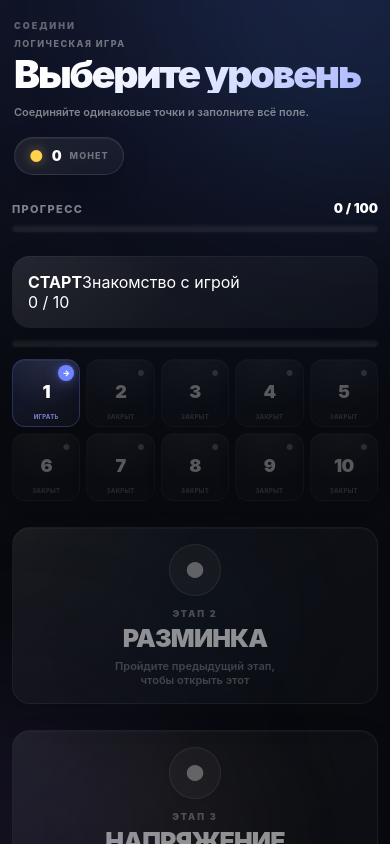
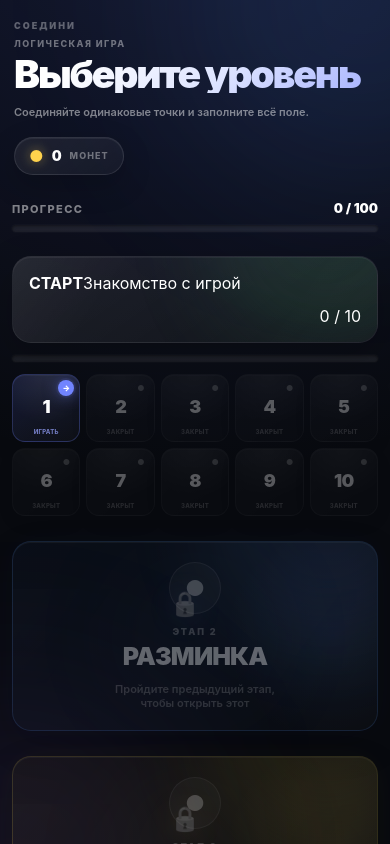
Before and after one commit to dancheei2-hue/Soedini, a React (Vite) app: page / in a window 390 px wide. Shown: the top 844 px of the page. Built offline with nearby package versions, Linux system fonts and the light colour scheme.

Commit message:
Create project

```diff
--- a/src/style.css
+++ b/src/style.css
@@ -88,7 +88,9 @@ button:focus-visible {
   z-index: 1;
 }
 
-/* Верхняя часть */
+/* =================================
+   ВЕРХНЯЯ ЧАСТЬ
+   ================================= */
 
 .levels-header {
   position: relative;
@@ -142,7 +144,9 @@ button:focus-visible {
   font-weight: 600;
 }
 
-/* Монеты */
+/* =================================
+   МОНЕТЫ
+   ================================= */
 
 .levels-header > div:last-child {
   display: inline-flex !important;
@@ -182,7 +186,9 @@ button:focus-visible {
   letter-spacing: 0.12em !important;
 }
 
-/* Общий прогресс */
+/* =================================
+   ОБЩИЙ ПРОГРЕСС
+   ================================= */
 
 .levels-progress {
   margin-bottom: 29px;
@@ -234,104 +240,271 @@ button:focus-visible {
 }
 
 /* =================================
-   ЭТАП
+   ЭТАПЫ
    ================================= */
 
 .levels-page > section {
-  margin-bottom: 32px !important;
-  animation: pageAppear 0.5s ease both;
+  position: relative;
+  margin-bottom: 30px !important;
+  animation: stageAppear 0.55s ease both;
 }
 
 /*
-   App задаёт stage-карточке inline-стили.
-   Здесь аккуратно усиливаем их, не ломая размеры.
+   Цвета этапов:
+
+   1 — СТАРТ        зелёный
+   2 — РАЗМИНКА     синий
+   3 — НАПРЯЖЕНИЕ   жёлтый
+   4 — СЛОЖНО       оранжевый
+   5 — МАСТЕР       фиолетовый
 */
+
+/* ---------- БАЗОВАЯ ПЛАШКА ---------- */
 
 .levels-page > section > div:first-child {
   position: relative;
   overflow: hidden;
-  margin-bottom: 16px !important;
-  padding: 18px !important;
-  border-radius: 20px !important;
+
+  margin-bottom: 15px !important;
+  padding: 20px !important;
+
+  border-radius: 23px !important;
+  border: 1px solid rgba(255, 255, 255, 0.08) !important;
+
   background:
     linear-gradient(
       145deg,
-      rgba(255, 255, 255, 0.055),
+      rgba(255, 255, 255, 0.075),
       rgba(255, 255, 255, 0.025)
     ) !important;
+
   box-shadow:
-    inset 0 1px 0 rgba(255, 255, 255, 0.045),
-    0 12px 35px rgba(0, 0, 0, 0.16);
-}
+    inset 0 1px 0 rgba(255, 255, 255, 0.055),
+    0 14px 40px rgba(0, 0, 0, 0.2);
+
+  transition:
+    transform 0.2s ease,
+    border-color 0.2s ease,
+    box-shadow 0.2s ease;
+}
+
+/* Большое цветное свечение */
 
 .levels-page > section > div:first-child::before {
   content: "";
   position: absolute;
+
+  width: 240px;
+  height: 240px;
+
+  top: -145px;
+  right: -70px;
+
+  border-radius: 50%;
+
+  background: var(--stage-color, rgba(255, 255, 255, 0.08));
+  opacity: 0.12;
+
+  filter: blur(45px);
+
+  pointer-events: none;
+}
+
+/* Диагональный декоративный блик */
+
+.levels-page > section > div:first-child::after {
+  content: "";
+  position: absolute;
   inset: 0;
+
+  background:
+    linear-gradient(
+      125deg,
+      rgba(255, 255, 255, 0.045),
+      transparent 28%,
+      transparent 72%,
+      rgba(255, 255, 255, 0.018)
+    );
+
   pointer-events: none;
-  background:
-    radial-gradient(
-      circle at 0% 0%,
-      rgba(255, 255, 255, 0.05),
-      transparent 45%
-    );
-}
+}
+
+/* ---------- ЦВЕТА ---------- */
+
+.levels-page > section:nth-of-type(1) {
+  --stage-color: #65d879;
+  --stage-rgb: 101, 216, 121;
+}
+
+.levels-page > section:nth-of-type(2) {
+  --stage-color: #5c9cff;
+  --stage-rgb: 92, 156, 255;
+}
+
+.levels-page > section:nth-of-type(3) {
+  --stage-color: #f4d44d;
+  --stage-rgb: 244, 212, 77;
+}
+
+.levels-page > section:nth-of-type(4) {
+  --stage-color: #ff914d;
+  --stage-rgb: 255, 145, 77;
+}
+
+.levels-page > section:nth-of-type(5) {
+  --stage-color: #b17aff;
+  --stage-rgb: 177, 122, 255;
+}
+
+/* ---------- ЗАГОЛОВОК ЭТАПА ---------- */
 
 .levels-page > section > div:first-child > div:first-child {
   position: relative;
-  z-index: 1;
-}
+  z-index: 2;
+
+  min-width: 0;
+}
+
+/* Маленький номер ЭТАПА */
 
 .levels-page > section > div:first-child > div:first-child > div:first-child {
-  font-size: 10px !important;
-  letter-spacing: 0.25em !important;
-}
+  display: inline-flex !important;
+  align-items: center;
+  gap: 7px;
+
+  font-size: 9px !important;
+  line-height: 1 !important;
+  letter-spacing: 0.22em !important;
+  font-weight: 900 !important;
+
+  color: var(--stage-color) !important;
+
+  text-shadow:
+    0 0 12px rgba(var(--stage-rgb), 0.45);
+}
+
+/* Цветная точка */
+
+.levels-page > section > div:first-child > div:first-child > div:first-child::before {
+  content: "";
+
+  width: 7px;
+  height: 7px;
+
+  flex: 0 0 auto;
+
+  border-radius: 50%;
+
+  background: var(--stage-color);
+
+  box-shadow:
+    0 0 0 3px rgba(var(--stage-rgb), 0.1),
+    0 0 13px rgba(var(--stage-rgb), 0.7);
+}
+
+/* Название */
 
 .levels-page > section > div:first-child > div:first-child > div:nth-child(2) {
-  margin-top: 6px !important;
-  font-size: 25px !important;
-  line-height: 1 !important;
+  margin-top: 8px !important;
+
+  font-size: clamp(27px, 7vw, 36px) !important;
+  line-height: 0.95 !important;
+
   font-weight: 950 !important;
-  letter-spacing: -0.035em;
-}
+
+  letter-spacing: -0.05em;
+
+  color: #fff !important;
+
+  text-shadow:
+    0 5px 25px rgba(0, 0, 0, 0.25);
+}
+
+/* Описание */
 
 .levels-page > section > div:first-child > div:first-child > div:nth-child(3) {
-  margin-top: 6px !important;
-  color: rgba(255, 255, 255, 0.42) !important;
+  margin-top: 8px !important;
+
+  color: rgba(255, 255, 255, 0.46) !important;
+
   font-size: 12px !important;
+  line-height: 1.35 !important;
+
   font-weight: 600;
 }
+
+/* ---------- ПРОГРЕСС ЭТАПА ---------- */
 
 .levels-page > section > div:first-child > div:nth-child(2) {
   position: relative;
-  z-index: 1;
+  z-index: 2;
+
+  display: flex;
+  align-items: baseline;
+  justify-content: flex-end;
+
+  gap: 5px;
+
+  white-space: nowrap;
 }
 
 .levels-page > section > div:first-child > div:nth-child(2) > div:first-child {
-  font-size: 14px !important;
-  font-weight: 900 !important;
+  color: var(--stage-color) !important;
+
+  font-size: 15px !important;
+  font-weight: 950 !important;
+
+  text-shadow:
+    0 0 14px rgba(var(--stage-rgb), 0.35);
 }
 
 .levels-page > section > div:first-child > div:nth-child(2) > div:nth-child(2) {
-  color: rgba(255, 255, 255, 0.38) !important;
-}
+  color: rgba(255, 255, 255, 0.32) !important;
+
+  font-size: 10px !important;
+  font-weight: 800 !important;
+}
+
+/* ---------- ПРОГРЕСС-БАР ---------- */
 
 .levels-page > section > div:first-child > div:last-child {
   position: relative;
-  z-index: 1;
+  z-index: 2;
+
+  margin-top: 13px !important;
 }
 
 .levels-page > section > div:first-child > div:last-child > div {
-  background: rgba(255, 255, 255, 0.09) !important;
+  height: 5px !important;
+
+  background: rgba(255, 255, 255, 0.07) !important;
+
+  box-shadow:
+    inset 0 1px 2px rgba(0, 0, 0, 0.45);
 }
 
 .levels-page > section > div:first-child > div:last-child > div > div {
-  box-shadow: 0 0 13px currentColor;
-}
-
-/* =================================
-   КАРТОЧКИ УРОВНЕЙ
-   ================================= */
+  background: var(--stage-color) !important;
+
+  box-shadow:
+    0 0 8px rgba(var(--stage-rgb), 0.6),
+    0 0 18px rgba(var(--stage-rgb), 0.3);
+
+  transition: width 0.5s ease;
+}
+
+/* ---------- ОТКРЫТЫЙ ТЕКУЩИЙ ЭТАП ---------- */
+
+.levels-page > section:not(:has(.level-card.locked)) > div:first-child {
+  border-color: rgba(var(--stage-rgb), 0.2) !important;
+
+  box-shadow:
+    inset 0 1px 0 rgba(255, 255, 255, 0.06),
+    0 14px 40px rgba(0, 0, 0, 0.22),
+    0 0 35px rgba(var(--stage-rgb), 0.05);
+}
+
+/* ---------- КАРТОЧКИ УРОВНЕЙ ---------- */
 
 .level-grid {
   display: grid;
@@ -341,24 +514,33 @@ button:focus-visible {
 
 .level-card {
   position: relative;
+
   min-width: 0;
   min-height: 0;
+
   aspect-ratio: 1 / 1;
+
   padding: 0;
+
   border: 1px solid rgba(255, 255, 255, 0.075);
   border-radius: 15px;
+
   background:
     linear-gradient(
       145deg,
       rgba(255, 255, 255, 0.065),
       rgba(255, 255, 255, 0.025)
     );
+
   color: #fff;
+
   cursor: pointer;
   overflow: hidden;
+
   box-shadow:
     inset 0 1px 0 rgba(255, 255, 255, 0.045),
     0 7px 22px rgba(0, 0, 0, 0.15);
+
   transition:
     transform 0.15s ease,
     border-color 0.15s ease,
@@ -368,9 +550,12 @@ button:focus-visible {
 
 .level-card::before {
   content: "";
+
   position: absolute;
   inset: 0;
+
   pointer-events: none;
+
   background:
     radial-gradient(
       circle at 50% 0%,
@@ -385,11 +570,17 @@ button:focus-visible {
 
 .level-card:hover:not(:disabled) {
   transform: translateY(-2px);
+
   border-color: rgba(255, 255, 255, 0.16);
+
+  box-shadow:
+    inset 0 1px 0 rgba(255, 255, 255, 0.06),
+    0 10px 28px rgba(0, 0, 0, 0.2);
 }
 
 .level-card.completed {
   border-color: rgba(107, 203, 119, 0.3);
+
   background:
     linear-gradient(
       145deg,
@@ -400,6 +591,7 @@ button:focus-visible {
 
 .level-card.unlocked:not(.completed) {
   border-color: rgba(113, 132, 255, 0.26);
+
   background:
     linear-gradient(
       145deg,
@@ -415,32 +607,47 @@ button:focus-visible {
 
 .level-number {
   position: absolute;
+
   left: 0;
   right: 0;
   top: 50%;
+
   transform: translateY(-57%);
+
   z-index: 2;
+
   font-size: clamp(18px, 5vw, 23px);
   line-height: 1;
+
   font-weight: 950;
+
   letter-spacing: -0.04em;
 }
 
 .level-label {
   position: absolute;
+
   left: 4px;
   right: 4px;
   bottom: 7px;
+
   z-index: 3;
+
   overflow: hidden;
+
   white-space: nowrap;
   text-overflow: ellipsis;
+
   color: rgba(255, 255, 255, 0.36);
+
   font-size: 7px;
   line-height: 1;
+
   font-weight: 800;
+
   text-align: center;
   text-transform: uppercase;
+
   letter-spacing: 0.04em;
 }
 
@@ -454,15 +661,21 @@ button:focus-visible {
 
 .level-status {
   position: absolute;
+
   top: 6px;
   right: 6px;
+
   z-index: 4;
+
   width: 18px;
   height: 18px;
+
   display: flex;
   align-items: center;
   justify-content: center;
+
   border-radius: 50%;
+
   font-size: 9px;
   font-weight: 950;
 }
@@ -470,6 +683,7 @@ button:focus-visible {
 .completed-status {
   background: #6bcb77;
   color: #071009;
+
   box-shadow:
     0 0 0 2px rgba(107, 203, 119, 0.08),
     0 0 13px rgba(107, 203, 119, 0.42);
@@ -478,9 +692,11 @@ button:focus-visible {
 .play-status {
   background: #7184ff;
   color: #fff;
+
   box-shadow:
     0 0 0 2px rgba(113, 132, 255, 0.08),
     0 0 15px rgba(113, 132, 255, 0.48);
+
   animation: playablePulse 2s ease-in-out infinite;
 }
 
@@ -489,18 +705,107 @@ button:focus-visible {
   font-size: 9px;
 }
 
-/* Футер */
+/* =================================
+   ЗАКРЫТЫЕ ЭТАПЫ
+   ================================= */
+
+/*
+   Закрытый этап не показывает сетку уровней.
+   Он превращается в самостоятельную большую плашку.
+*/
+
+.levels-page > section:not(:has(.level-grid)) {
+  min-height: 155px;
+}
+
+/* Цветная атмосфера закрытого этапа */
+
+.levels-page > section:not(:has(.level-grid)) > div:first-child {
+  min-height: 155px;
+
+  display: flex !important;
+  flex-direction: column;
+  justify-content: center;
+
+  padding: 25px !important;
+
+  border-color: rgba(var(--stage-rgb), 0.16) !important;
+
+  background:
+    radial-gradient(
+      circle at 88% 50%,
+      rgba(var(--stage-rgb), 0.1),
+      transparent 32%
+    ),
+    linear-gradient(
+      145deg,
+      rgba(var(--stage-rgb), 0.055),
+      rgba(255, 255, 255, 0.018)
+    ) !important;
+
+  box-shadow:
+    inset 0 1px 0 rgba(255, 255, 255, 0.035),
+    0 12px 35px rgba(0, 0, 0, 0.16);
+}
+
+/* Затемняем содержимое */
+
+.levels-page > section:not(:has(.level-grid)) > div:first-child > div {
+  opacity: 0.68;
+}
+
+/* Название закрытого этапа */
+
+.levels-page > section:not(:has(.level-grid))
+  > div:first-child
+  > div:first-child
+  > div:nth-child(2) {
+  color: rgba(255, 255, 255, 0.72) !important;
+}
+
+/* Иконка/акцент замка */
+
+.levels-page > section:not(:has(.level-grid)) > div:first-child::after {
+  content: "🔒";
+
+  position: absolute;
+
+  right: 24px;
+  top: 50%;
+
+  transform: translateY(-50%);
+
+  font-size: 29px;
+
+  opacity: 0.35;
+
+  filter:
+    grayscale(1)
+    drop-shadow(0 0 15px rgba(var(--stage-rgb), 0.6));
+}
+
+/* =================================
+   ФУТЕР
+   ================================= */
 
 .levels-footer {
   margin-top: 10px;
+
   padding: 16px;
+
   border-radius: 15px;
+
   background: rgba(255, 255, 255, 0.025);
+
   border: 1px solid rgba(255, 255, 255, 0.05);
+
   color: rgba(255, 255, 255, 0.3);
+
   font-size: 10px;
   line-height: 1.4;
+
   font-weight: 650;
+
   text-align: center;
 }
 
@@ -512,6 +817,7 @@ button:focus-visible {
   min-height: 100vh;
   min-height: 100dvh;
   width: 100%;
+
   padding: 12px 12px 24px;
 
   position: relative;
@@ -524,28 +830,43 @@ button:focus-visible {
 
 .game-screen::before {
   content: "";
+
   position: fixed;
+
   width: 420px;
   height: 420px;
+
   top: -220px;
   left: 50%;
+
   transform: translateX(-50%);
+
   border-radius: 50%;
+
   background: rgba(91, 111, 255, 0.11);
+
   filter: blur(90px);
+
   pointer-events: none;
 }
 
-/* Шапка */
+/* =================================
+   ШАПКА ИГРЫ
+   ================================= */
 
 .game-header {
   width: min(620px, 100%);
+
   flex-shrink: 0;
+
   margin: 0 auto 12px;
 
   display: grid;
+
   grid-template-columns: auto 1fr auto;
+
   align-items: center;
+
   gap: 10px;
 
   position: relative;
@@ -554,16 +875,21 @@ button:focus-visible {
 
 .back-button {
   min-height: 39px;
+
   padding: 8px 11px;
 
   border: 1px solid rgba(255, 255, 255, 0.09);
+
   border-radius: 13px;
 
   background: rgba(255, 255, 255, 0.05);
+
   color: rgba(255, 255, 255, 0.78);
 
   cursor: pointer;
+
   font-size: 11px;
+
   font-weight: 850;
 
   backdrop-filter: blur(14px);
@@ -588,18 +914,26 @@ button:focus-visible {
 
 .game-logo {
   margin: 0;
+
   font-size: 18px;
   line-height: 1;
+
   font-weight: 950;
+
   letter-spacing: -0.04em;
 }
 
 .game-level {
   margin-top: 5px;
+
   color: rgba(255, 255, 255, 0.42);
+
   font-size: 9px;
+
   font-weight: 800;
+
   letter-spacing: 0.08em;
+
   text-transform: uppercase;
 }
 
@@ -609,22 +943,31 @@ button:focus-visible {
 
 .game-progress {
   width: auto !important;
+
   min-width: 45px;
+
   height: 38px !important;
+
   margin: 0 !important;
+
   padding: 6px 9px;
 
   display: flex !important;
+
   align-items: center;
+
   justify-content: center;
 
   border: 1px solid rgba(255, 255, 255, 0.09);
+
   border-radius: 12px;
 
   background: rgba(255, 255, 255, 0.05);
 
   color: #fff;
+
   font-size: 12px;
+
   font-weight: 900;
 
   backdrop-filter: blur(14px);
@@ -632,68 +975,98 @@ button:focus-visible {
 
 .game-progress span {
   color: #ffd34d !important;
-  filter: drop-shadow(0 0 6px rgba(255, 211, 77, 0.4));
-}
-
-/* Основная игровая область */
+
+  filter:
+    drop-shadow(
+      0 0 6px rgba(255, 211, 77, 0.4)
+    );
+}
+
+/* =================================
+   ОСНОВНАЯ ИГРОВАЯ ОБЛАСТЬ
+   ================================= */
 
 .game {
   width: min(620px, 100%);
+
   flex-shrink: 0;
+
   position: relative;
+
   z-index: 1;
 }
 
 .info {
   text-align: center;
+
   margin: 0 auto 11px;
 }
 
 .stats {
   display: flex;
+
   justify-content: center;
+
   align-items: center;
+
   gap: 7px;
+
   margin: 0 auto 10px;
 }
 
 .stats > span {
   min-width: 76px;
+
   padding: 6px 9px;
+
   border: 1px solid rgba(255, 255, 255, 0.06);
+
   border-radius: 11px;
+
   background: rgba(255, 255, 255, 0.03);
 
   color: rgba(255, 255, 255, 0.42);
+
   font-size: 9px;
+
   font-weight: 750;
 }
 
 .stats > span strong {
   color: rgba(255, 255, 255, 0.88);
+
   font-size: 12px;
+
   font-weight: 900;
 }
 
 .controls {
   display: flex;
+
   justify-content: center;
+
   gap: 7px;
+
   margin: 0 auto;
 }
 
 .controls button {
   min-height: 38px;
+
   padding: 7px 11px;
 
   border: 1px solid rgba(255, 255, 255, 0.09);
+
   border-radius: 11px;
 
   background: rgba(255, 255, 255, 0.055);
+
   color: rgba(255, 255, 255, 0.82);
 
   cursor: pointer;
+
   font-size: 10px;
+
   font-weight: 850;
 
   backdrop-filter: blur(12px);
@@ -714,6 +1087,7 @@ button:focus-visible {
 
 .controls button:disabled {
   opacity: 0.3;
+
   cursor: default;
 }
 
@@ -723,15 +1097,11 @@ button:focus-visible {
 
 .board {
   width: min(620px, 100%);
+
   aspect-ratio: 1 / 1;
 
   position: relative;
 
-  /*
-    КРИТИЧЕСКИ ВАЖНО:
-    App.jsx передаёт gridTemplateColumns
-    и gridTemplateRows.
-  */
   display: grid;
 
   gap: 4px;
@@ -739,6 +1109,7 @@ button:focus-visible {
   padding: 6px;
 
   border: 1px solid rgba(255, 255, 255, 0.09);
+
   border-radius: 22px;
 
   background:
@@ -757,17 +1128,27 @@ button:focus-visible {
   overflow: hidden;
 
   touch-action: none;
+
   user-select: none;
+
   -webkit-user-select: none;
 
-  animation: boardAppear 0.4s cubic-bezier(0.2, 0.8, 0.2, 1) both;
+  animation:
+    boardAppear
+    0.4s
+    cubic-bezier(0.2, 0.8, 0.2, 1)
+    both;
 }
 
 .board::before {
   content: "";
+
   position: absolute;
+
   inset: 0;
+
   z-index: 0;
+
   pointer-events: none;
 
   background:
@@ -780,7 +1161,9 @@ button:focus-visible {
     );
 }
 
-/* Клетки */
+/* =================================
+   КЛЕТКИ
+   ================================= */
 
 .cell {
   position: relative;
@@ -794,6 +1177,7 @@ button:focus-visible {
   padding: 0;
 
   border: 1px solid rgba(255, 255, 255, 0.025);
+
   border-radius: 7px;
 
   background: rgba(255, 255, 255, 0.018);
@@ -823,10 +1207,13 @@ button:focus-visible {
   background: rgba(255, 255, 255, 0.025);
 }
 
-/* SVG */
+/* =================================
+   SVG ЛИНИИ
+   ================================= */
 
 .lines {
   position: absolute;
+
   inset: 0;
 
   width: 100%;
@@ -843,26 +1230,41 @@ button:focus-visible {
   stroke-width: 9;
 
   stroke-linecap: round;
+
   stroke-linejoin: round;
 
   opacity: 0.94;
 
   filter:
-    drop-shadow(0 0 3px rgba(255, 255, 255, 0.14))
-    drop-shadow(0 0 8px currentColor);
-
-  animation: lineAppear 0.18s ease both;
+    drop-shadow(
+      0 0 3px rgba(255, 255, 255, 0.14)
+    )
+    drop-shadow(
+      0 0 8px currentColor
+    );
+
+  animation:
+    lineAppear
+    0.18s
+    ease
+    both;
 }
 
 .active-line {
   opacity: 1;
 
   filter:
-    drop-shadow(0 0 4px rgba(255, 255, 255, 0.18))
-    drop-shadow(0 0 12px currentColor);
-}
-
-/* Точки */
+    drop-shadow(
+      0 0 4px rgba(255, 255, 255, 0.18)
+    )
+    drop-shadow(
+      0 0 12px currentColor
+    );
+}
+
+/* =================================
+   ТОЧКИ
+   ================================= */
 
 .dot {
   position: absolute;
@@ -895,7 +1297,10 @@ button:focus-visible {
   pointer-events: none;
 
   animation:
-    dotAppear 0.25s cubic-bezier(0.2, 0.8, 0.2, 1) both;
+    dotAppear
+    0.25s
+    cubic-bezier(0.2, 0.8, 0.2, 1)
+    both;
 }
 
 .dot::after {
@@ -914,7 +1319,9 @@ button:focus-visible {
   background: rgba(255, 255, 255, 0.72);
 }
 
-/* Подсказка */
+/* =================================
+   ПОДСКАЗКА
+   ================================= */
 
 .hint-dot {
   position: absolute;
@@ -943,11 +1350,16 @@ button:focus-visible {
     0 0 0 4px rgba(255, 255, 255, 0.07),
     0 0 16px currentColor;
 
-  animation: hintPulse 1.1s ease-in-out infinite;
+  animation:
+    hintPulse
+    1.1s
+    ease-in-out
+    infinite;
 }
 
 .hint {
   width: fit-content;
+
   max-width: 100%;
 
   margin: 9px auto 0;
@@ -955,6 +1367,7 @@ button:focus-visible {
   padding: 7px 11px;
 
   border: 1px solid rgba(255, 255, 255, 0.055);
+
   border-radius: 10px;
 
   background: rgba(255, 255, 255, 0.035);
@@ -962,7 +1375,9 @@ button:focus-visible {
   color: rgba(255, 255, 255, 0.4);
 
   font-size: 9px;
+
   line-height: 1.3;
+
   font-weight: 700;
 
   text-align: center;
@@ -973,22 +1388,34 @@ button:focus-visible {
    ================================= */
 
 .board-error {
-  animation: soediniBoardShake 0.36s ease;
-
-  border-color: rgba(255, 92, 92, 0.34) !important;
+  animation:
+    soediniBoardShake
+    0.36s
+    ease;
+
+  border-color:
+    rgba(255, 92, 92, 0.34)
+    !important;
 
   box-shadow:
     inset 0 1px 0 rgba(255, 255, 255, 0.055),
     0 25px 70px rgba(0, 0, 0, 0.38),
-    0 0 35px rgba(255, 92, 92, 0.14) !important;
+    0 0 35px rgba(255, 92, 92, 0.14)
+    !important;
 }
 
 .board-success {
-  animation: soediniBoardSuccess 0.26s ease;
+  animation:
+    soediniBoardSuccess
+    0.26s
+    ease;
 }
 
 .connection-complete {
-  animation: soediniLineComplete 0.26s ease;
+  animation:
+    soediniLineComplete
+    0.26s
+    ease;
 }
 
 .drawing-line {
@@ -997,16 +1424,18 @@ button:focus-visible {
 }
 
 /* =================================
-   ОКНА
+   ОБЫЧНОЕ ОКНО УСПЕШНОГО УРОВНЯ
    ================================= */
 
 .success-overlay {
   position: fixed;
+
   inset: 0;
 
   z-index: 100;
 
   display: flex;
+
   align-items: center;
   justify-content: center;
 
@@ -1016,7 +1445,11 @@ button:focus-visible {
 
   backdrop-filter: blur(12px);
 
-  animation: overlayAppear 0.18s ease both;
+  animation:
+    overlayAppear
+    0.18s
+    ease
+    both;
 }
 
 .success-overlay::before {
@@ -1036,10 +1469,12 @@ button:focus-visible {
       transparent 68%
     );
 
-  animation: successGlow 2.5s ease-in-out infinite;
-}
-
-/* Модальное окно */
+  animation:
+    successGlow
+    2.5s
+    ease-in-out
+    infinite;
+}
 
 .success-modal {
   width: min(390px, 100%);
@@ -1049,6 +1484,7 @@ button:focus-visible {
   padding: 29px 20px 21px;
 
   border: 1px solid rgba(255, 255, 255, 0.12);
+
   border-radius: 25px;
 
   background:
@@ -1079,6 +1515,7 @@ button:focus-visible {
   margin: 0 auto 16px;
 
   display: flex;
+
   align-items: center;
   justify-content: center;
 
@@ -1094,6 +1531,7 @@ button:focus-visible {
   color: #fff;
 
   font-size: 29px;
+
   font-weight: 950;
 
   box-shadow:
@@ -1114,6 +1552,7 @@ button:focus-visible {
   color: #93a0ff;
 
   font-size: 10px;
+
   font-weight: 900;
 
   letter-spacing: 0.18em;
@@ -1123,6 +1562,7 @@ button:focus-visible {
   margin: 0;
 
   font-size: clamp(25px, 7vw, 32px);
+
   line-height: 1;
 
   font-weight: 950;
@@ -1138,6 +1578,7 @@ button:focus-visible {
   color: rgba(255, 255, 255, 0.5);
 
   font-size: 12px;
+
   line-height: 1.5;
 
   font-weight: 600;
@@ -1145,7 +1586,9 @@ button:focus-visible {
 
 .success-actions {
   display: flex;
+
   flex-direction: column;
+
   gap: 8px;
 }
 
@@ -1159,9 +1602,11 @@ button:focus-visible {
   cursor: pointer;
 
   font-size: 12px;
+
   font-weight: 900;
 
-  transition: transform 0.14s ease;
+  transition:
+    transform 0.14s ease;
 }
 
 .success-actions button:active {
@@ -1195,6 +1640,18 @@ button:focus-visible {
   from {
     opacity: 0;
     transform: translateY(8px);
+  }
+
+  to {
+    opacity: 1;
+    transform: translateY(0);
+  }
+}
+
+@keyframes stageAppear {
+  from {
+    opacity: 0;
+    transform: translateY(14px);
   }
 
   to {
@@ -1356,21 +1813,35 @@ button:focus-visible {
 @keyframes soediniLineComplete {
   0% {
     opacity: 0.55;
-    filter: drop-shadow(0 0 3px currentColor);
+
+    filter:
+      drop-shadow(
+        0 0 3px currentColor
+      );
   }
 
   50% {
     opacity: 1;
+
     filter:
-      drop-shadow(0 0 7px currentColor)
-      drop-shadow(0 0 17px currentColor);
+      drop-shadow(
+        0 0 7px currentColor
+      )
+      drop-shadow(
+        0 0 17px currentColor
+      );
   }
 
   100% {
     opacity: 0.94;
+
     filter:
-      drop-shadow(0 0 4px rgba(255, 255, 255, 0.15))
-      drop-shadow(0 0 8px currentColor);
+      drop-shadow(
+        0 0 4px rgba(255, 255, 255, 0.15)
+      )
+      drop-shadow(
+        0 0 8px currentColor
+      );
   }
 }
 
@@ -1405,17 +1876,27 @@ button:focus-visible {
   }
 
   .levels-page > section {
-    margin-bottom: 26px !important;
+    margin-bottom: 25px !important;
   }
 
   .levels-page > section > div:first-child {
     margin-bottom: 12px !important;
     padding: 16px !important;
-    border-radius: 18px !important;
+    border-radius: 19px !important;
   }
 
   .levels-page > section > div:first-child > div:first-child > div:nth-child(2) {
-    font-size: 23px !important;
+    font-size: 27px !important;
+  }
+
+  .levels-page > section:not(:has(.level-grid)) > div:first-child {
+    min-height: 138px;
+    padding: 20px !important;
+  }
+
+  .levels-page > section:not(:has(.level-grid)) > div:first-child::after {
+    right: 20px;
+    font-size: 24px;
   }
 
   .level-grid {
@@ -1438,8 +1919,10 @@ button:focus-visible {
   .level-status {
     width: 16px;
     height: 16px;
+
     top: 5px;
     right: 5px;
+
     font-size: 8px;
   }
 
@@ -1454,7 +1937,9 @@ button:focus-visible {
 
   .back-button {
     min-height: 37px;
+
     padding: 7px 8px;
+
     font-size: 9px;
   }
 
@@ -1468,7 +1953,9 @@ button:focus-visible {
 
   .game-progress {
     min-width: 43px;
+
     height: 37px !important;
+
     font-size: 11px;
   }
 
@@ -1478,7 +1965,9 @@ button:focus-visible {
 
   .stats > span {
     min-width: 67px;
+
     padding: 5px 7px;
+
     font-size: 8px;
   }
 
@@ -1492,15 +1981,21 @@ button:focus-visible {
 
   .controls button {
     min-height: 35px;
+
     padding: 6px 8px;
+
     border-radius: 10px;
+
     font-size: 8px;
   }
 
   .board {
     margin-top: 9px;
+
     padding: 5px;
+
     gap: 3px;
+
     border-radius: 19px;
   }
 
@@ -1520,17 +2015,20 @@ button:focus-visible {
 
   .hint {
     font-size: 8px;
+
     margin-top: 7px;
   }
 
   .success-modal {
     padding: 27px 17px 18px;
+
     border-radius: 23px;
   }
 
   .success-icon {
     width: 63px;
     height: 63px;
+
     font-size: 27px;
   }
 
@@ -1570,7 +2068,9 @@ button:focus-visible {
 
   .back-button {
     max-width: 84px;
+
     overflow: hidden;
+
     white-space: nowrap;
   }
 }
```
